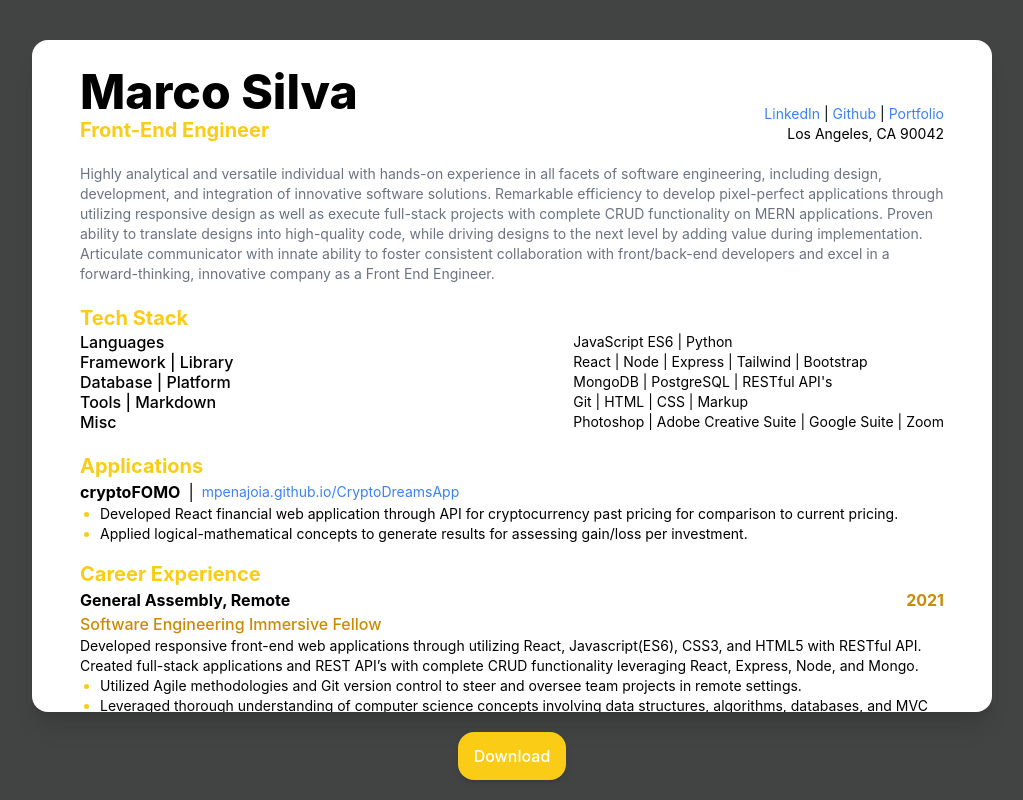
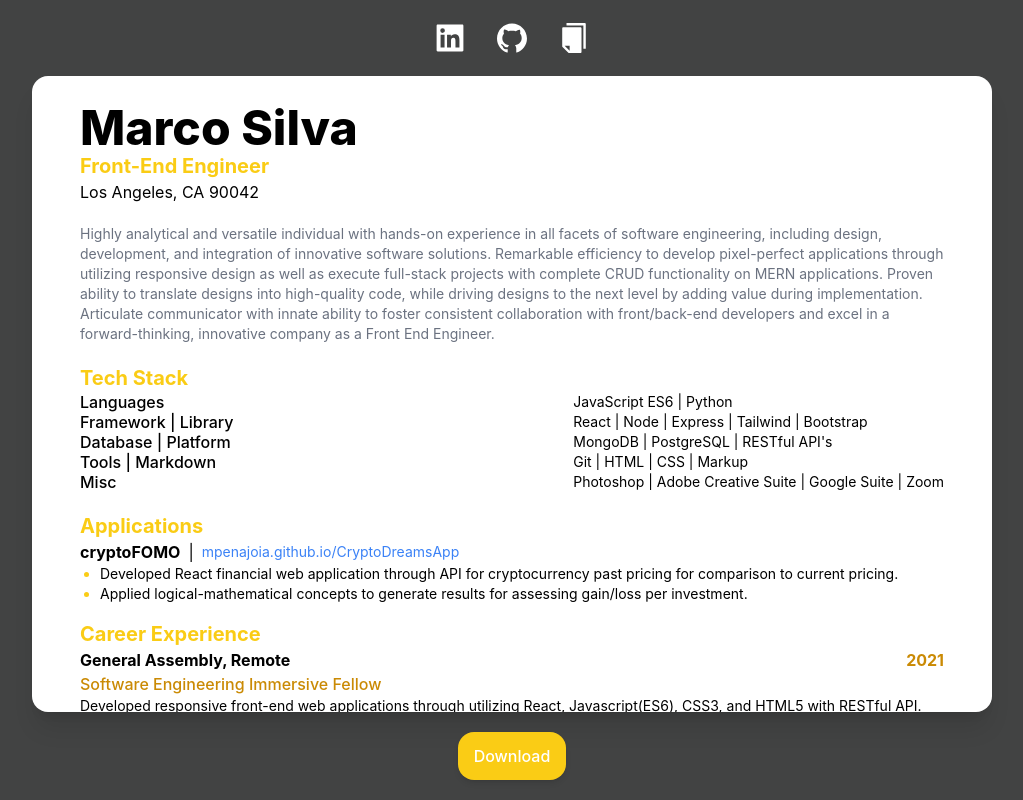
Before and after one commit to mpenajoia/resume-page, a React (Create React App) app: page / in a window 1280 px wide. Shown: the whole page, without its empty margins (128-1151 px from the left). Built offline with nearby package versions, Linux system fonts and the light colour scheme.

Commit message:
social icons from ant design

```diff
--- a/package.json
+++ b/package.json
@@ -3,9 +3,14 @@
   "version": "0.1.0",
   "private": true,
   "dependencies": {
+    "@ant-design/icons": "^4.7.0",
+    "@fortawesome/fontawesome-svg-core": "^6.1.0",
+    "@fortawesome/free-solid-svg-icons": "^6.1.0",
+    "@fortawesome/react-fontawesome": "^0.1.18",
     "@testing-library/jest-dom": "^5.16.2",
     "@testing-library/react": "^12.1.4",
     "@testing-library/user-event": "^13.5.0",
+    "antd": "^4.19.2",
     "react": "^17.0.2",
     "react-dom": "^17.0.2",
     "react-router-dom": "^6.2.2",
--- a/src/App.js
+++ b/src/App.js
@@ -1,27 +1,34 @@
 import './App.css';
 import Resume from './doc/MarcoSilvaResume.pdf'
+import { LinkedinFilled, GithubFilled, CopyFilled } from '@ant-design/icons'
 
 
 function App() {
   return (
     <div className='flex justify-center items-center'>
       <div className="flex flex-col justify-center items-center h-screen">
-        <div className='w-3/4 overflow-scroll h-screen mt-10 bg-white rounded-2xl px-12 shadow-xl'>
+        <div className='flex justify-center w-full my-5'>
+          <a href="https://www.linkedin.com/in/mpenajoia/" className="text-white mx-4 text-3xl hover:text-yellow-400" target="_blank" rel="noopener noreferrer">
+            <LinkedinFilled />
+          </a>
+          <a href="https://github.com/mpenajoia" className="text-white mx-4 text-3xl hover:text-yellow-400" target="_blank" rel="noopener noreferrer">
+            <GithubFilled />
+          </a>
+          <a href="https://mpenajoia.github.io/" className="text-white mx-4 text-3xl hover:text-yellow-400" target="_blank" rel="noopener noreferrer">
+          <CopyFilled />
+          </a>
+        </div>
+        <div className='w-3/4 overflow-scroll h-screen bg-white rounded-2xl px-12 shadow-xl'>
           {/* Header */}
           <div className='flex justify-between mt-5'>
             <div>
               <h1 className='font-extrabold text-5xl mt-2'>Marco Silva</h1>
               <h2 className='text-yellow-400 font-bold text-xl'>Front-End Engineer</h2>
-            </div>
-            <div className='flex flex-col items-end text-sm justify-end'>
-              <p>
-                {/* use an icon */}
-                <a href="#" className="text-blue-500" target="_blank" rel="noopener noreferrer">LinkedIn</a> | <a href="#" className="text-blue-500" target="_blank" rel="noopener noreferrer">Github</a> | <a href="#" className="text-blue-500" target="_blank" rel="noopener noreferrer">Portfolio</a>
-              </p>
               <p>
                 Los Angeles, CA 90042
               </p>
             </div>
+
           </div>
           {/* Profile */}
           <div className='text-gray-500 text-sm my-5'>
@@ -138,7 +145,7 @@ function App() {
             </p>
           </div>
         </div>
-        <a href={Resume} download className='my-5 bg-yellow-400 px-4 py-3 shadow-md rounded-2xl font-medium text-white'>Download</a>
+        <a href={Resume} download className='my-5 bg-yellow-400 px-4 py-3 shadow-md rounded-2xl font-medium text-white hover:text-black'>Download</a>
       </div>
     </div>
   );
```
Also changed, not shown: 1 other file (tests, documents, lock files or other folders).
